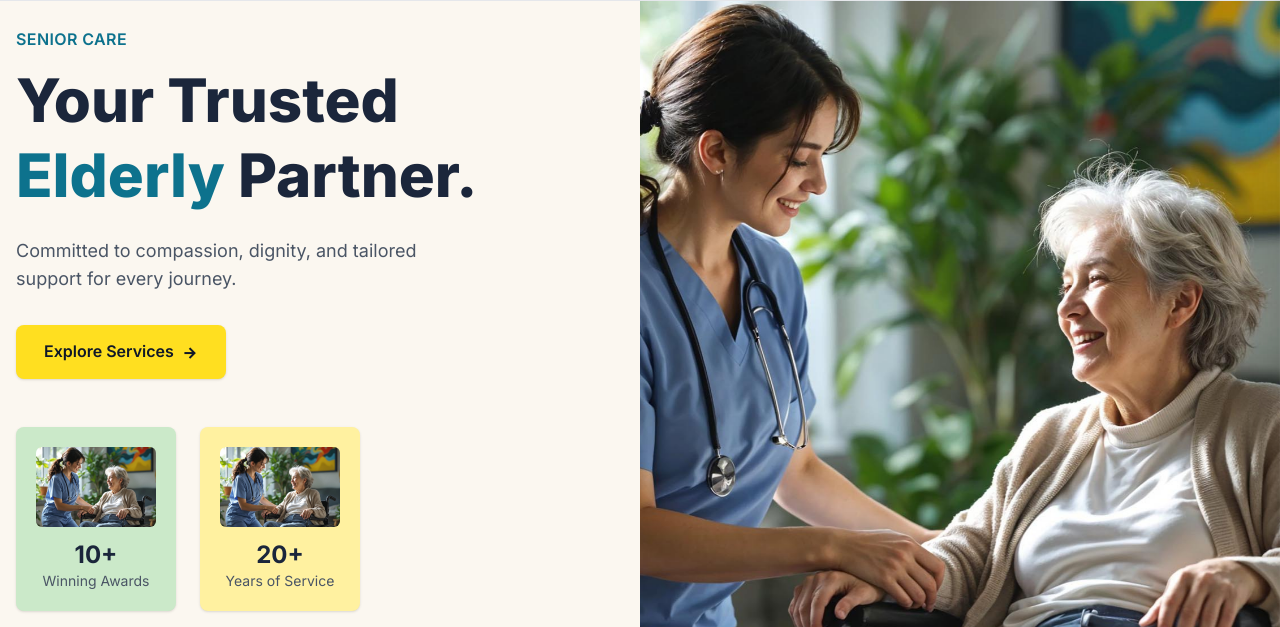
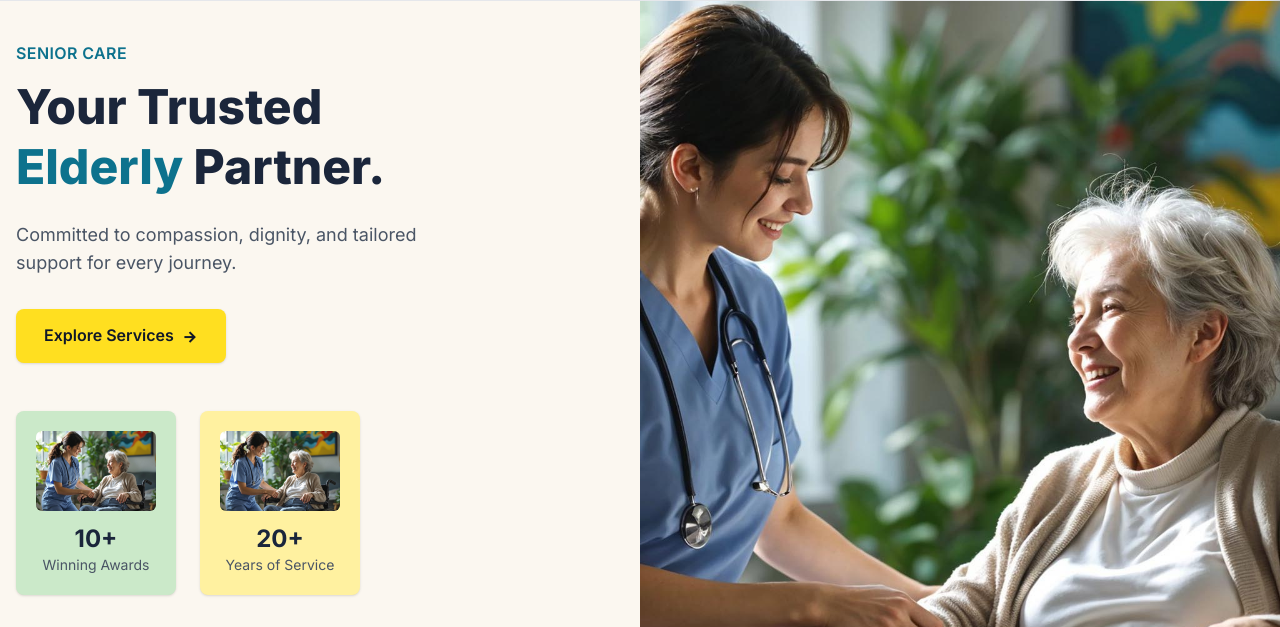
Before and after one commit to Mousinali/healgene, a plain HTML site: page index.html in a window 1280 px wide. Shown: the part 75-702 px from the top of the page. Drawn offline with nearby package versions, Linux system fonts and the light colour scheme.

Commit message:
small changes 3

```diff
--- a/assets/css/style.css
+++ b/assets/css/style.css
@@ -108,6 +108,17 @@
     height: calc(100vh - 76px);
 }
 
+@media (min-width: 1200px) and (max-width: 1500px) {
+    .banner {
+        height: auto;
+        padding: 2.5rem 0;
+    }
+
+    .hero-img {
+        height: 100vh;
+    }
+}
+
 header.scroll-on {
     position: fixed;
     top: 0;
--- a/index.html
+++ b/index.html
@@ -224,7 +224,7 @@
             <div>
                 <p class="text-[#0d728d] font-semibold mb-3 tracking-wide uppercase">Senior care</p>
 
-                <h1 class="text-5xl md:text-6xl font-extrabold text-[#1b263b] leading-tight mb-6">
+                <h1 class="text-5xl md:text-5xl 2xl:text-6xl font-extrabold text-[#1b263b] leading-tight mb-6">
                     Your Trusted <br class="hidden md:block"><span class="text-[#0d728d]">Elderly</span> Partner.</h1>
 
                 <p class="text-gray-600 text-lg mb-8 max-w-md">
@@ -275,11 +275,11 @@
                 </div>
             </div>
 
-            <div class="absolute top-0 end-0 w-1/2 lg:block hidden">
+            <div class="absolute top-0 end-0 bottom-0 w-1/2 lg:block hidden h-screen">
                 <div class="hero-slider">
                     <div>
                         <img src="assets/images/banner/banner-1.jpg" alt="Senior Care 1"
-                            class="w-full object-cover hero-img ">
+                            class="w-full object-cover hero-img">
                     </div>
                     <div>
                         <img src="assets/images/banner/banner-1.jpg" alt="Senior Care 1"
```
